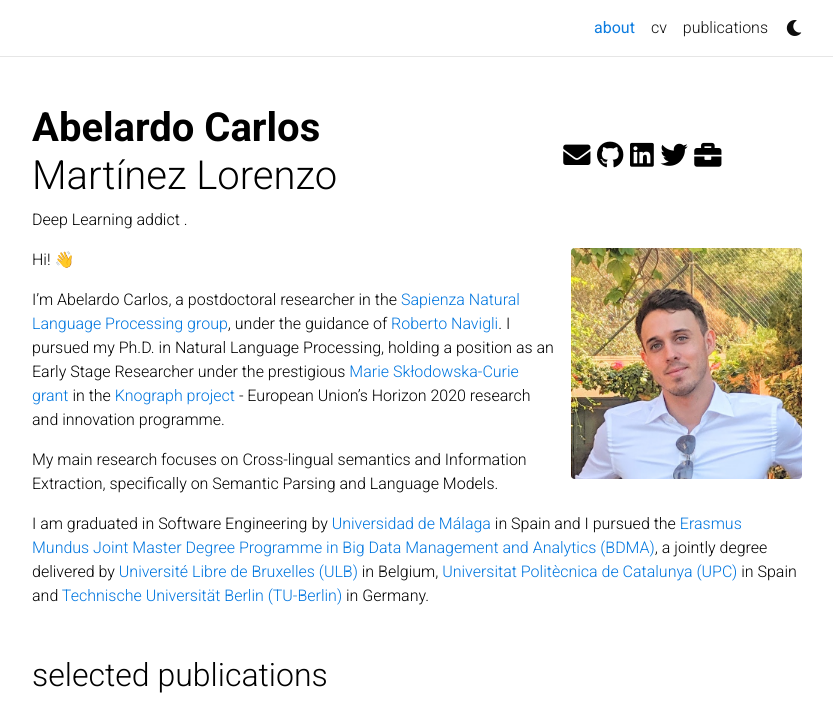
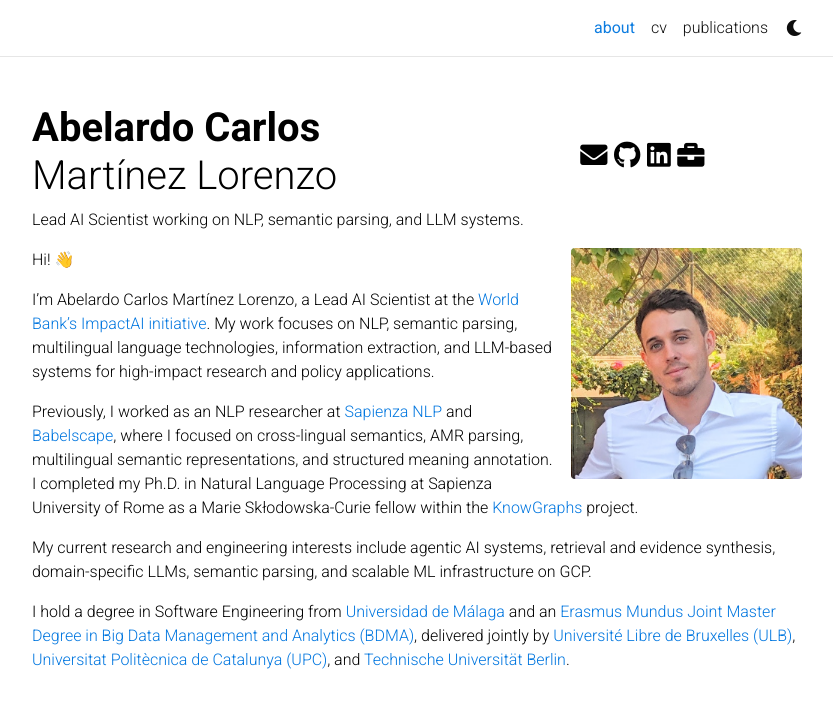
Before and after one commit to Carlosml26/Carlosml26.github.io, a Jekyll site: the page built from _pages/about.md, in a window 1280 px wide and 944 px high, cut to the strip 0-706 px from the top of the window. Shown: the whole strip, without its empty margins (223-1056 px from the left). Built offline with Jekyll 4.4.1, drawn with Linux system fonts in a browser that asks for light colours; full-size pictures stand in for the smaller copies a plugin makes; emoji names are drawn with the system emoji font; comment, search, counter and statistics services are not loaded; a style sheet for code colours, icons or effects is not loaded; some of the changed text lies outside the part shown.

Commit message:
Update research profile and CV

```diff
--- a/_config.yml
+++ b/_config.yml
@@ -6,17 +6,17 @@ title: blank # the website title (if blank, full name will be used instead)
 first_name: Abelardo Carlos
 middle_name:
 last_name: Martínez Lorenzo
-email: martinez@di.uniroma1.it
+email: abelardomartinezlorenzo@gmail.com
 description: > # the ">" symbol means to ignore newlines until "footer_text:"
-  Hi! My name is Cesare Campagnano, welcome to my webpage!
+  Research profile of Abelardo Carlos Martínez Lorenzo, Lead AI Scientist working on NLP, semantic parsing, LLM systems, and multilingual language technologies.
 footer_text: >
-  Proudly powered by <a href="https://carlos.malaga/" target="_blank">carlos.malaga</a>.
-keywords: Abelardo-Carlos-Martinez-Lorenzo, nlp, natural-language-processing, deep-learning, semantic-parsing, natural-language-generation  # add your own keywords or leave empty
+  Research profile and publications of Abelardo Carlos Martínez Lorenzo.
+keywords: Abelardo-Carlos-Martinez-Lorenzo, nlp, natural-language-processing, deep-learning, semantic-parsing, large-language-models, multilingual-nlp, information-extraction  # add your own keywords or leave empty
 
 lang: en # the language of your site (for example: en, fr, cn, ru, etc.)
-icon: 🙄 # the emoji used as the favicon (alternatively, provide image name in /assets/img/)
+icon: # the emoji used as the favicon (alternatively, provide image name in /assets/img/)
 
-url: https://carlos.malaga # the base hostname & protocol for your site
+url: https://carlosml26.github.io # the base hostname & protocol for your site
 baseurl: #/al-folio # the subpath of your site, e.g. /blog/
 last_updated: false # set to true if you want to display last updated in the footer
 impressum_path: # set to path to include impressum link in the footer, use the same path as permalink in a page, helps to conform with EU GDPR
@@ -53,9 +53,9 @@ og_image: # The site-wide (default for all links) Open Graph preview image
 # Social integration
 # -----------------------------------------------------------------------------
 
-github_username: Carlosml26 # your GitHub user name
+github_username: CarlosML26 # your GitHub user name
 gitlab_username: # your GitLab user name
-twitter_username: CarlosMalaga26 # your Twitter handle
+twitter_username: # your Twitter handle
 linkedin_username: carlosml26 # your LinkedIn user name
 scholar_userid: hRQS9fIAAAAJ # your Google Scholar ID
 orcid_id: # your ORCID ID
@@ -64,7 +64,7 @@ quora_username: # your Quora username
 publons_id: # your ID on Publons
 research_gate_profile: Abelardo-Martinez-Lorenzo # your profile on ResearchGate
 blogger_url: # your blogger URL
-work_url: http://nlp.uniroma1.it # work page URL
+work_url: https://www.worldbank.org/en/about/unit/unit-dec/impactevaluation/ai/impact-ai # work page URL
 keybase_username: # your keybase user name
 wikidata_id: # your wikidata id
 dblp_url: # your DBLP profile url
@@ -202,8 +202,8 @@ jekyll-archives:
 
 scholar:
 
-  last_name: Campagnano
-  first_name: [Cesare, C.]
+  last_name: Martínez Lorenzo
+  first_name: [Abelardo Carlos, Abelardo, A. C.]
 
   style: apa
   locale: en
--- a/_pages/about.md
+++ b/_pages/about.md
@@ -2,7 +2,7 @@
 layout: about
 title: about
 permalink: /
-subtitle: Deep Learning addict </a>.
+subtitle: Lead AI Scientist working on NLP, semantic parsing, and LLM systems.
 
 profile:
   align: right
@@ -16,8 +16,10 @@ social: false  # includes social icons at the bottom of the page
 
 Hi! :wave:
 
-I'm Abelardo Carlos, a postdoctoral researcher in the [Sapienza Natural Language Processing group](http://nlp.uniroma1.it/), under the guidance of [Roberto Navigli](https://www.diag.uniroma1.it/navigli/). I pursued my Ph.D. in Natural Language Processing, holding a position as an Early Stage Researcher under the prestigious [Marie Skłodowska-Curie grant](https://marie-sklodowska-curie-actions.ec.europa.eu/) in the [Knograph project](https://knowgraphs.eu/) - European Union’s Horizon 2020 research and innovation programme.
+I'm Abelardo Carlos Martínez Lorenzo, a Lead AI Scientist at the [World Bank's ImpactAI initiative](https://www.worldbank.org/en/about/unit/unit-dec/impactevaluation/ai/impact-ai). My work focuses on NLP, semantic parsing, multilingual language technologies, information extraction, and LLM-based systems for high-impact research and policy applications.
 
-My main research focuses on Cross-lingual semantics and Information Extraction, specifically on Semantic Parsing and Language Models.
+Previously, I worked as an NLP researcher at [Sapienza NLP](http://nlp.uniroma1.it/) and [Babelscape](https://babelscape.com/), where I focused on cross-lingual semantics, AMR parsing, multilingual semantic representations, and structured meaning annotation. I completed my Ph.D. in Natural Language Processing at Sapienza University of Rome as a Marie Skłodowska-Curie fellow within the [KnowGraphs](https://knowgraphs.eu/) project.
 
-I am graduated in Software Engineering by [Universidad de Málaga](https://www.uma.es/) in Spain and I pursued the [Erasmus Mundus Joint Master Degree Programme in Big Data Management and Analytics (BDMA)](https://bdma.ulb.ac.be/), a jointly degree delivered by [Université Libre de Bruxelles (ULB)](https://www.ulb.be/en) in Belgium, [Universitat Politècnica de Catalunya (UPC)](https://www.upc.edu/en) in Spain and [Technische Universität Berlin (TU-Berlin)](https://www.tu.berlin/en/) in Germany.
+My current research and engineering interests include agentic AI systems, retrieval and evidence synthesis, domain-specific LLMs, semantic parsing, and scalable ML infrastructure on GCP.
+
+I hold a degree in Software Engineering from [Universidad de Málaga](https://www.uma.es/) and an [Erasmus Mundus Joint Master Degree in Big Data Management and Analytics (BDMA)](https://bdma.ulb.ac.be/), delivered jointly by [Université Libre de Bruxelles (ULB)](https://www.ulb.be/en), [Universitat Politècnica de Catalunya (UPC)](https://www.upc.edu/en), and [Technische Universität Berlin](https://www.tu.berlin/en/).
```
Also changed, not shown: _pages/cv.md (+1 -1 lines), _pages/publications.md (+2 -2 lines), 1 other file.
